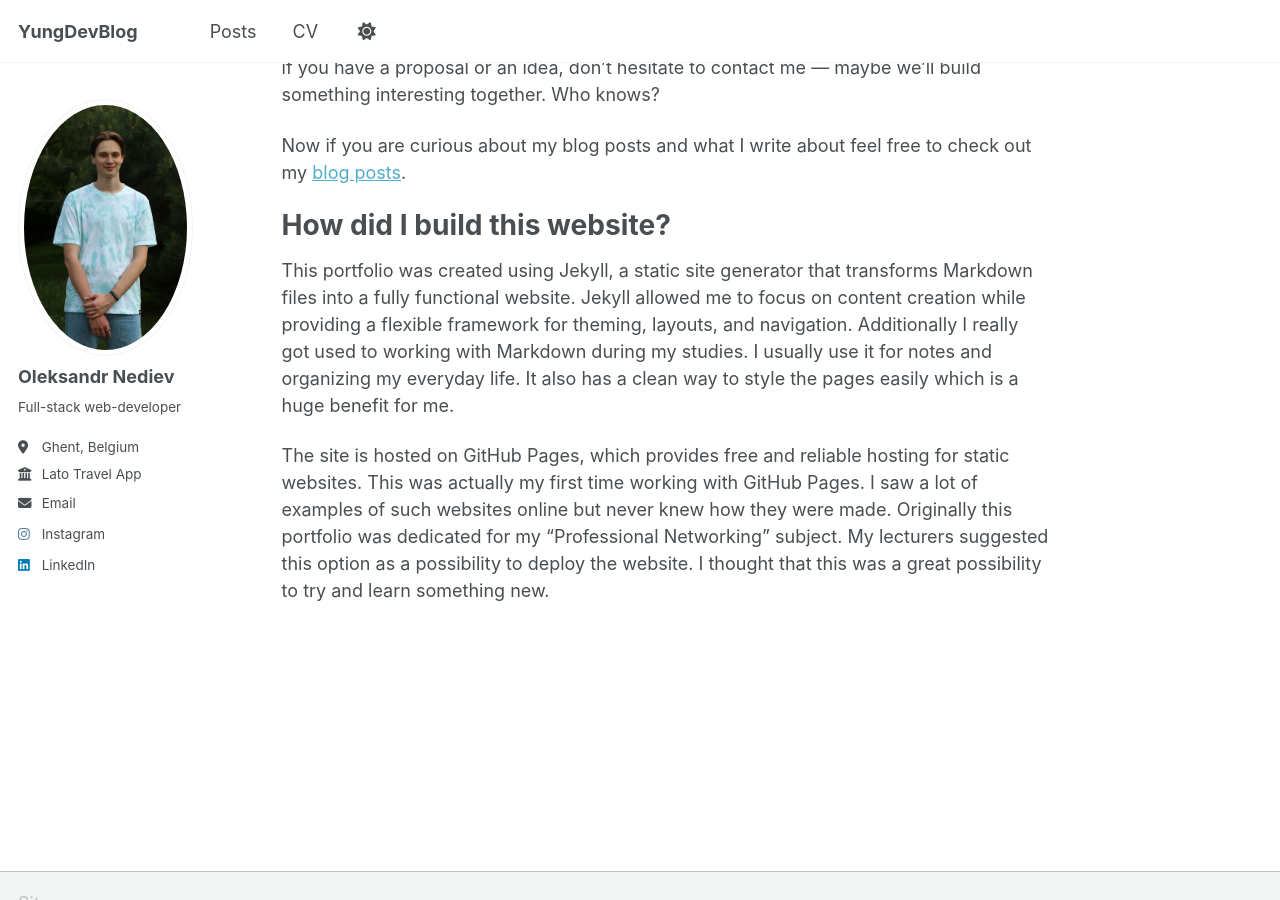
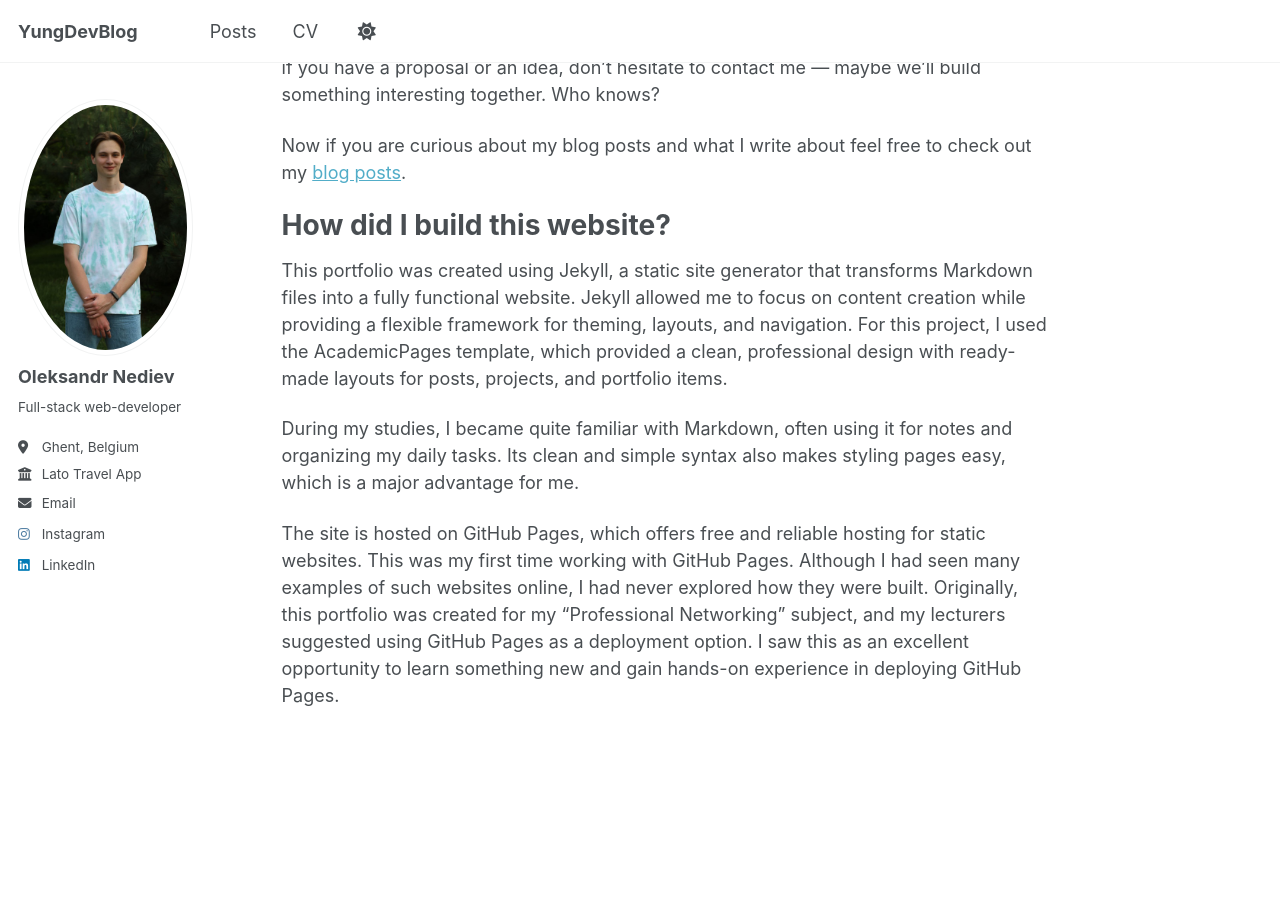
Before and after one commit to nedev-v/My-blog, a Jekyll site: the page built from _pages/about.md, in a window 1280 px wide and 900 px high, scrolled down 529 px. Built offline with Jekyll 4.4.1, drawn with Linux system fonts in a browser that asks for light colours; a script that is not in the unit is left out.

Commit message:
Change about

```diff
--- a/_pages/about.md
+++ b/_pages/about.md
@@ -24,6 +24,8 @@ Now if you are curious about my blog posts and what I write about feel free to c
 How did I build this website?
 =====
 
-This portfolio was created using Jekyll, a static site generator that transforms Markdown files into a fully functional website. Jekyll allowed me to focus on content creation while providing a flexible framework for theming, layouts, and navigation. Additionally I really got used to working with Markdown during my studies. I usually use it for notes and organizing my everyday life. It also has a clean way to style the pages easily which is a huge benefit for me.
+This portfolio was created using Jekyll, a static site generator that transforms Markdown files into a fully functional website. Jekyll allowed me to focus on content creation while providing a flexible framework for theming, layouts, and navigation. For this project, I used the AcademicPages template, which provided a clean, professional design with ready-made layouts for posts, projects, and portfolio items.
 
-The site is hosted on GitHub Pages, which provides free and reliable hosting for static websites. This was actually my first time working with GitHub Pages. I saw a lot of examples of such websites online but never knew how they were made. Originally this portfolio was dedicated for my "Professional Networking" subject. My lecturers suggested this option as a possibility to deploy the website. I thought that this was a great possibility to try and learn something new.
+During my studies, I became quite familiar with Markdown, often using it for notes and organizing my daily tasks. Its clean and simple syntax also makes styling pages easy, which is a major advantage for me.
+
+The site is hosted on GitHub Pages, which offers free and reliable hosting for static websites. This was my first time working with GitHub Pages. Although I had seen many examples of such websites online, I had never explored how they were built. Originally, this portfolio was created for my "Professional Networking" subject, and my lecturers suggested using GitHub Pages as a deployment option. I saw this as an excellent opportunity to learn something new and gain hands-on experience in deploying GitHub Pages.
```
